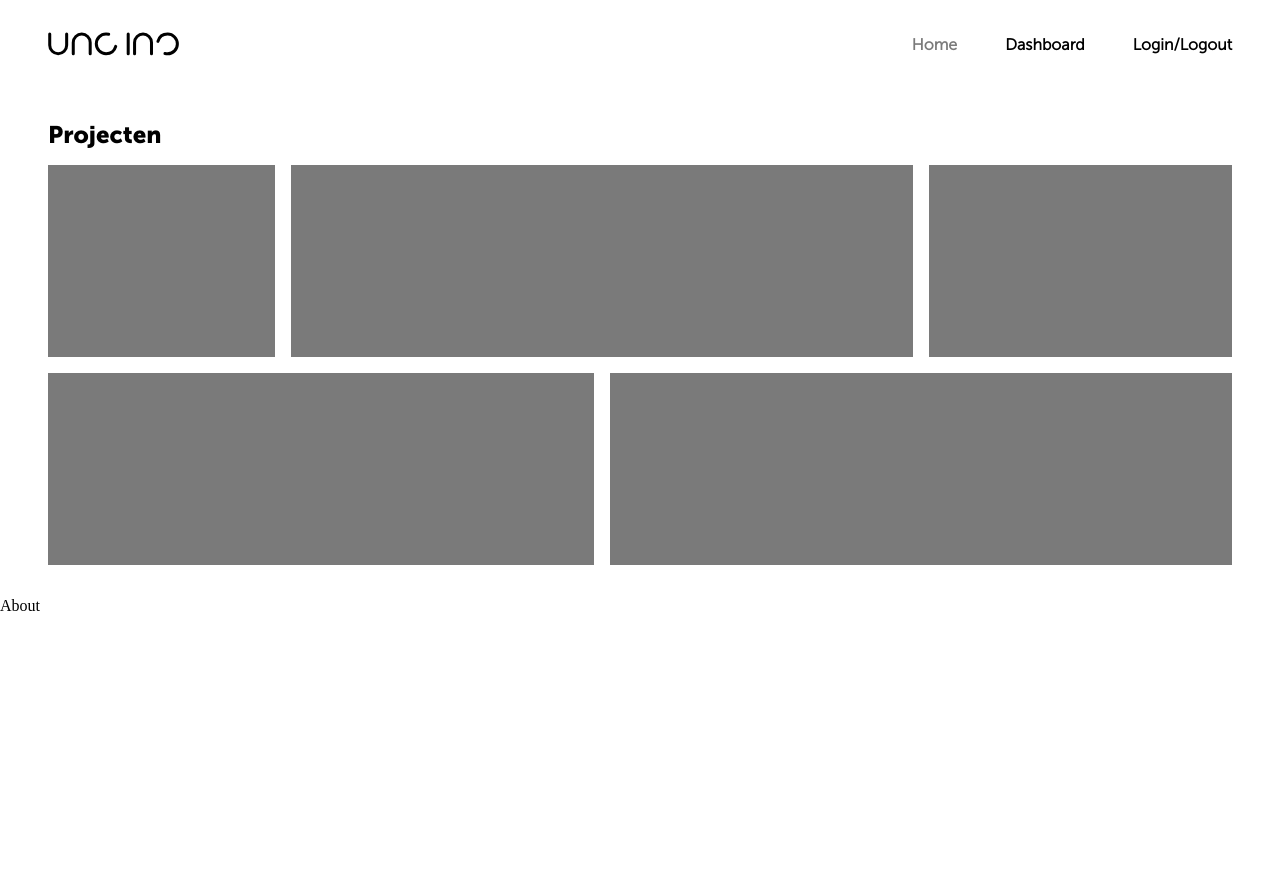
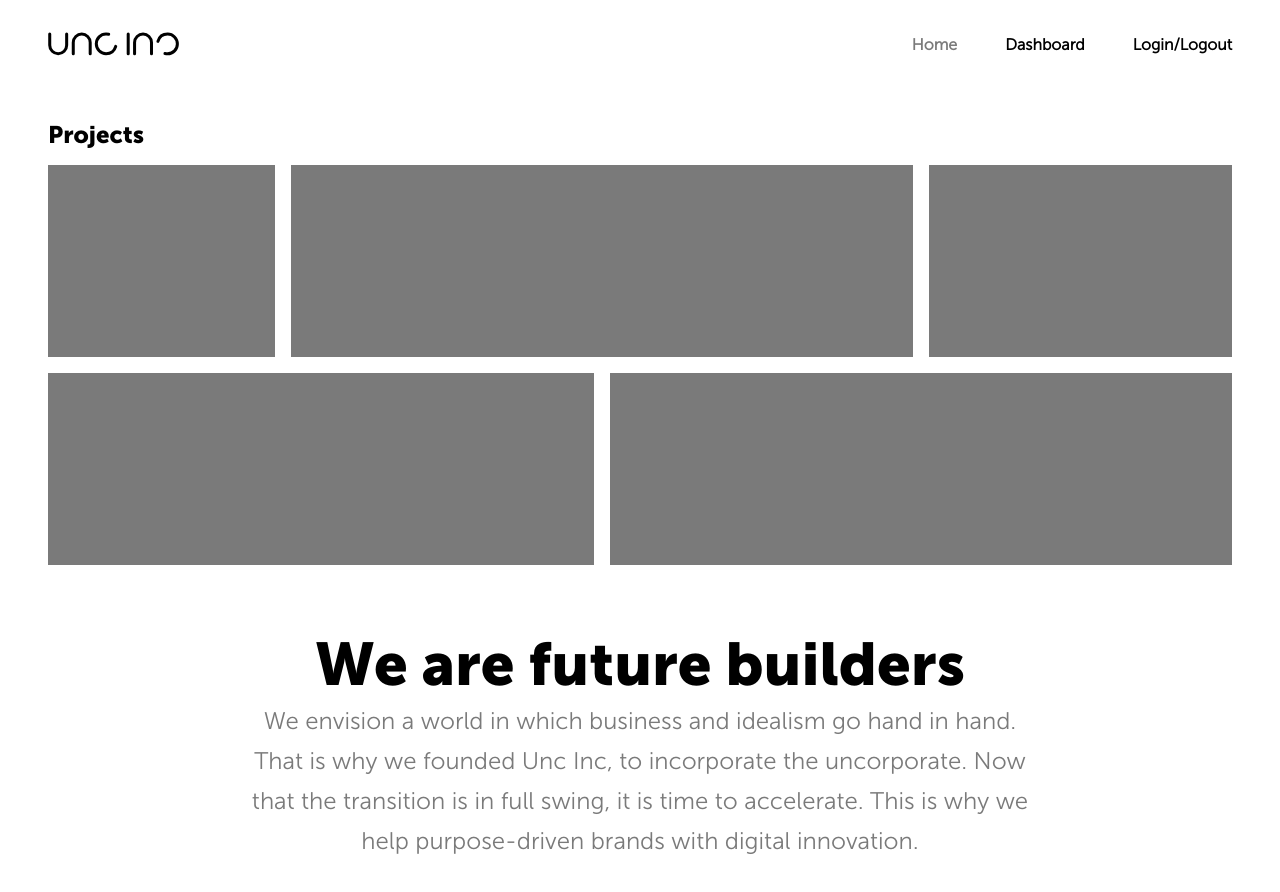
Before and after one commit to RickVellingaa/opdracht-unc-inc, a React (Create React App) app: page /home in a window 1280 px wide. Before the commit the page ends 800 px from the top, so only its background shows below. Built offline with nearby package versions, Linux system fonts and the light colour scheme.

Commit message:
About component toegevoegd ( closes #1 )
Een about us/Over ons tekst toegevoegd van de originele Unc Inc pagina om de website nog iets meer te vullen.

```diff
--- a/src/components/About.tsx
+++ b/src/components/About.tsx
@@ -1,5 +1,15 @@
 function About() {
-  return <div>About</div>;
+  return (
+    <section className="about">
+      <h3>We are future builders</h3>
+      <p>
+        We envision a world in which business and idealism go hand in hand. That
+        is why we founded Unc Inc, to incorporate the uncorporate. Now that the
+        transition is in full swing, it is time to accelerate. This is why we
+        help purpose-driven brands with digital innovation.
+      </p>
+    </section>
+  );
 }
 
 export default About;
--- a/src/components/Projects.tsx
+++ b/src/components/Projects.tsx
@@ -1,7 +1,7 @@
 function Projects() {
   return (
     <section className="projects">
-      <h2>Projecten</h2>
+      <h2>Projects</h2>
       <div className="projects-list">
         <article></article>
         <article></article>
--- a/src/index.css
+++ b/src/index.css
@@ -138,3 +138,23 @@ header nav ul li a.active {
 }
 
 /* About component */
+.about {
+  position: relative;
+  display: flex;
+  flex-direction: column;
+  justify-content: center;
+  align-items: center;
+  text-align: center;
+  width: 100%;
+  padding: 2em 3em;
+}
+
+.about h3 {
+  font-size: 3.75em;
+}
+
+.about p {
+  width: 66.666%;
+  font-size: 1.5em;
+  line-height: 2.5rem;
+}
```
